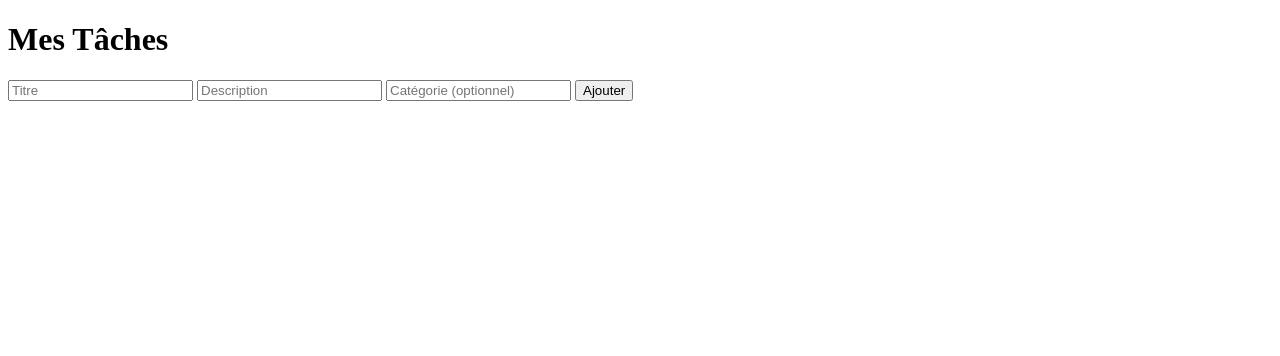
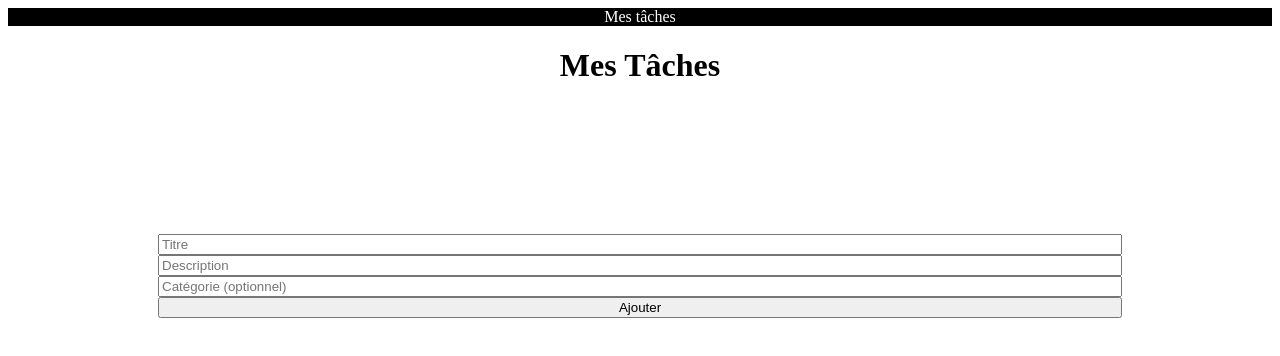
Before and after one commit to kheiraouici/projet_gestion_taches, a plain HTML site: page index.html in a window 1280 px wide. Drawn offline with Linux system fonts and the light colour scheme.

Commit message:
fin structure

```diff
--- a/index.html
+++ b/index.html
@@ -4,8 +4,14 @@
   <meta charset="UTF-8">
   <meta name="viewport" content="width=device-width, initial-scale=1.0">
   <title>Gestionnaire de Tâches</title>
+  <link rel="stylesheet" href="./style.css">
 </head>
 <body>
+  <header>
+    <nav>
+       <span> Mes tâches</span>
+    </nav>
+  </header>
   <h1>Mes Tâches</h1>
   <form id="taskForm">
     <input type="text" id="title" placeholder="Titre" required>
--- /dev/null
+++ b/style.css
@@ -0,0 +1,18 @@
+header{
+    display: flex;
+    flex-direction: row;
+    background-color: black;
+    color: white;
+    justify-content: center;
+}
+#taskForm{
+    display: flex;
+    flex-direction: column;
+    justify-content: center;
+    margin: 150px;
+}
+h1{
+    display: flex;
+    flex-direction: row;
+    justify-content: center;
+}
```
